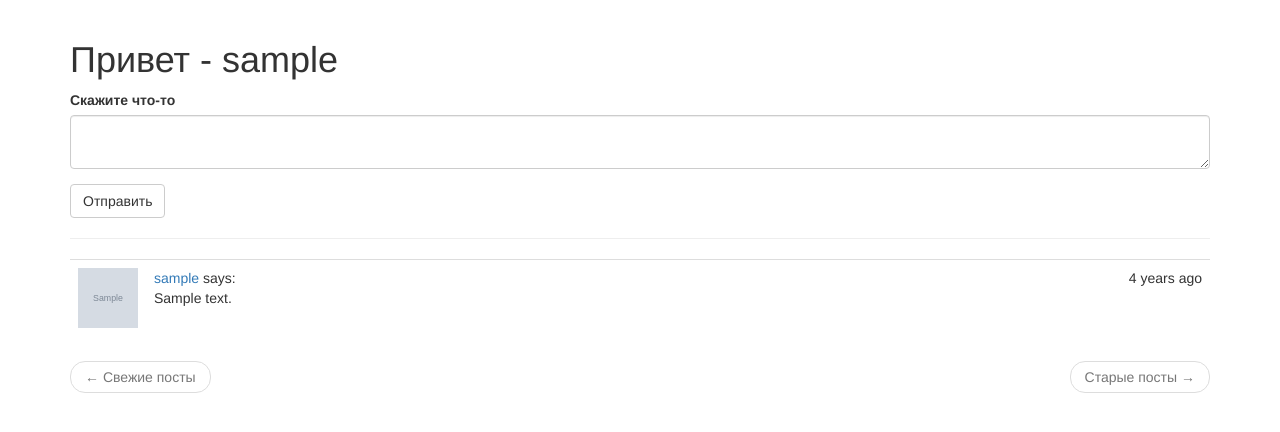
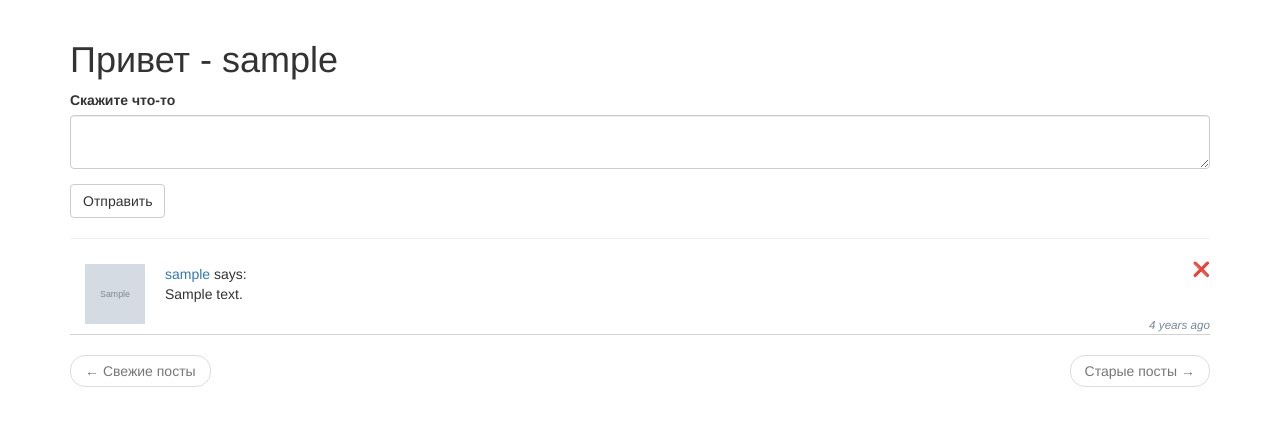
Before and after one commit to Ramza-i/microblog, a Flask app: page / in a window 1280 px wide. Shown: the part 54-486 px from the top of the page. Run offline with Flask 3, Linux system fonts and the light colour scheme; a user stored in the database is signed in; tables that the repository leaves empty hold one stand-in row (values such as "Sample post"); grey boxes marked "Sample" are stand-in pictures; some libraries are stand-ins or nearby versions.

Commit message:
mod: _post: div flex, del ico

```diff
--- a/app/templates/_post.html
+++ b/app/templates/_post.html
@@ -1,23 +1,56 @@
-<table class="table table-hover">
-    <tr>
-        <td width="70px">
+<div class="table table-hover" style="display:flex; flex-direction: row; border-bottom: 1px solid lightgray;">
+    <div style="min-width: 90px;padding: 5px;text-align: center;">
         <a href="{{ url_for('user', username=post.author.username) }}">
             <svg width="60" height="60">
                 <image href="/static/imgs/userimg/{{ post.author.avatar }}" height="100%" width="100%"
                        preserveAspectRatio="xMidYMid slice"/>
             </svg>
         </a>
-        </td>
-        <td>
+    </div>
+    <div style="min-width: 70%;max-width: 70%;word-break: break-all;padding: 5px;">
         <a href="{{ url_for('user', username=post.author.username) }}">
             {{ post.author.username }}
         </a>
         says:
         <br>
         {{ post.body }}
-        </td>
-        <td style="text-align: right;">
+    </div>
+    <div style="margin-left: auto;display: flex;flex-direction: column;">
+        <div style="text-align: end;">
+            {% if post.author.username == current_user.username %}
+            <a href="#" style="color: lightslategrey" onmouseover="style='color:red; text-decoration:none';" onmouseout="this.style.color='lightslategrey';">&#10060;</a>
+            {% endif %}
+        </div>
+        <div style="margin-top: auto; font-size: smaller; font-style: italic; color: lightslategrey;">
             {{ moment(post.timestamp).fromNow() }}
-        </td>
-    </tr>
-</table>
+        </div>
+
+    </div>
+</div>
+
+<!--<table class="table table-hover">-->
+<!--    <tr>-->
+<!--        <td width="70px">-->
+<!--            <a href="{{ url_for('user', username=post.author.username) }}">-->
+<!--                <svg width="60" height="60">-->
+<!--                    <image href="/static/imgs/userimg/{{ post.author.avatar }}" height="100%" width="100%"-->
+<!--                           preserveAspectRatio="xMidYMid slice"/>-->
+<!--                </svg>-->
+<!--            </a>-->
+<!--        </td>-->
+<!--        <td>-->
+<!--            <a href="{{ url_for('user', username=post.author.username) }}">-->
+<!--                {{ post.author.username }}-->
+<!--            </a>-->
+<!--            says:-->
+<!--            <br>-->
+<!--            {{ post.body }}-->
+<!--        </td>-->
+<!--        <td style="text-align: right;">-->
+<!--            &lt;!&ndash;            {% if post.author.username == current_user.username %}&ndash;&gt;-->
+<!--            &lt;!&ndash;                <p>del</p>&ndash;&gt;-->
+<!--            &lt;!&ndash;            {% endif %}&ndash;&gt;-->
+<!--            {{ moment(post.timestamp).fromNow() }}-->
+<!--        </td>-->
+<!--    </tr>-->
+<!--</table>-->
--- a/app/templates/index.html
+++ b/app/templates/index.html
@@ -19,7 +19,7 @@
                     <a href="{{ prev_url or '#' }}"><span aria-hidden="true">&larr;</span> Свежие посты</a>
                 </li>
                 <li class="next{% if not next_url %} disabled{% endif %}">
-                    <a href="{{ next_url or '#' }}">Старые посты <span aria-hidden="true">&rarr;</span></a>
+                    <a href="{{ next_url or '#' }}">Старые посты <span aria-hidden="true">&rarr; </span></a>
                 </li>
             </ul>
         </nav>
```
Lines whose indentation alone changed are shown as unchanged.
